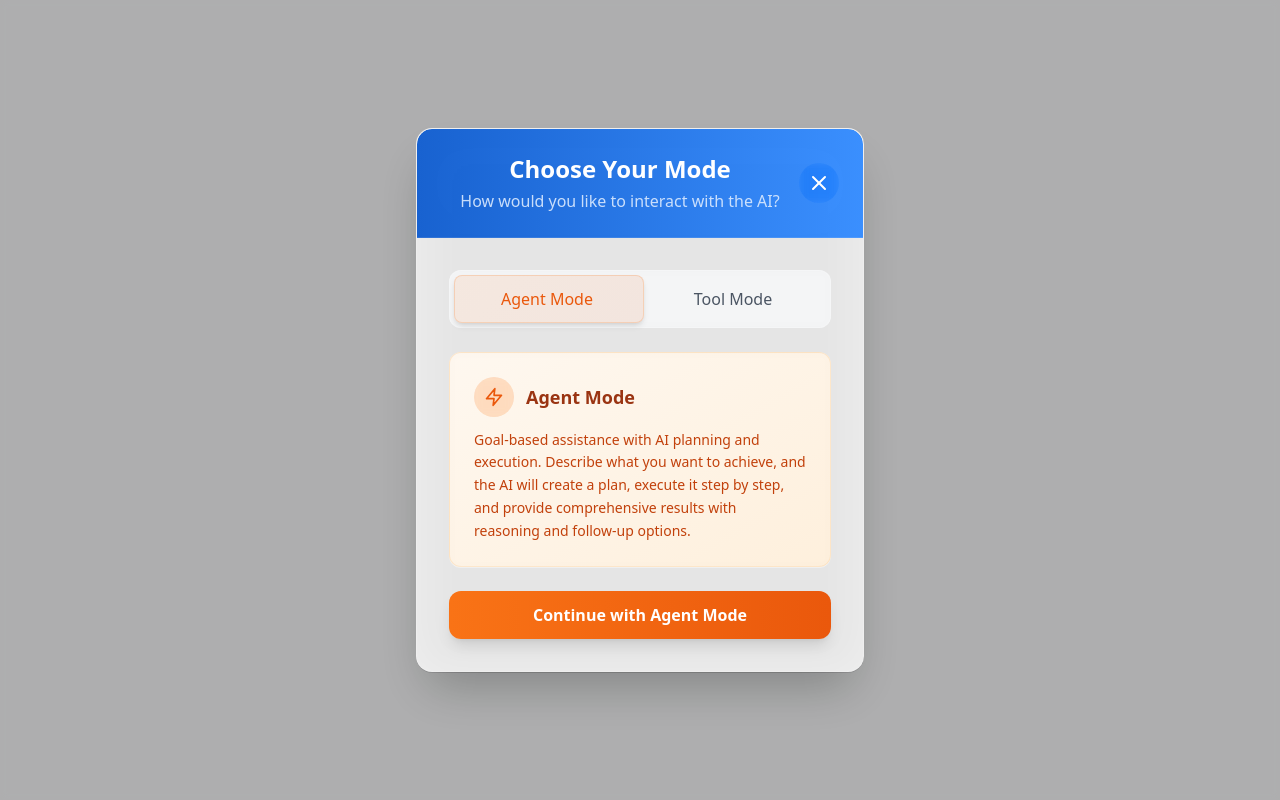
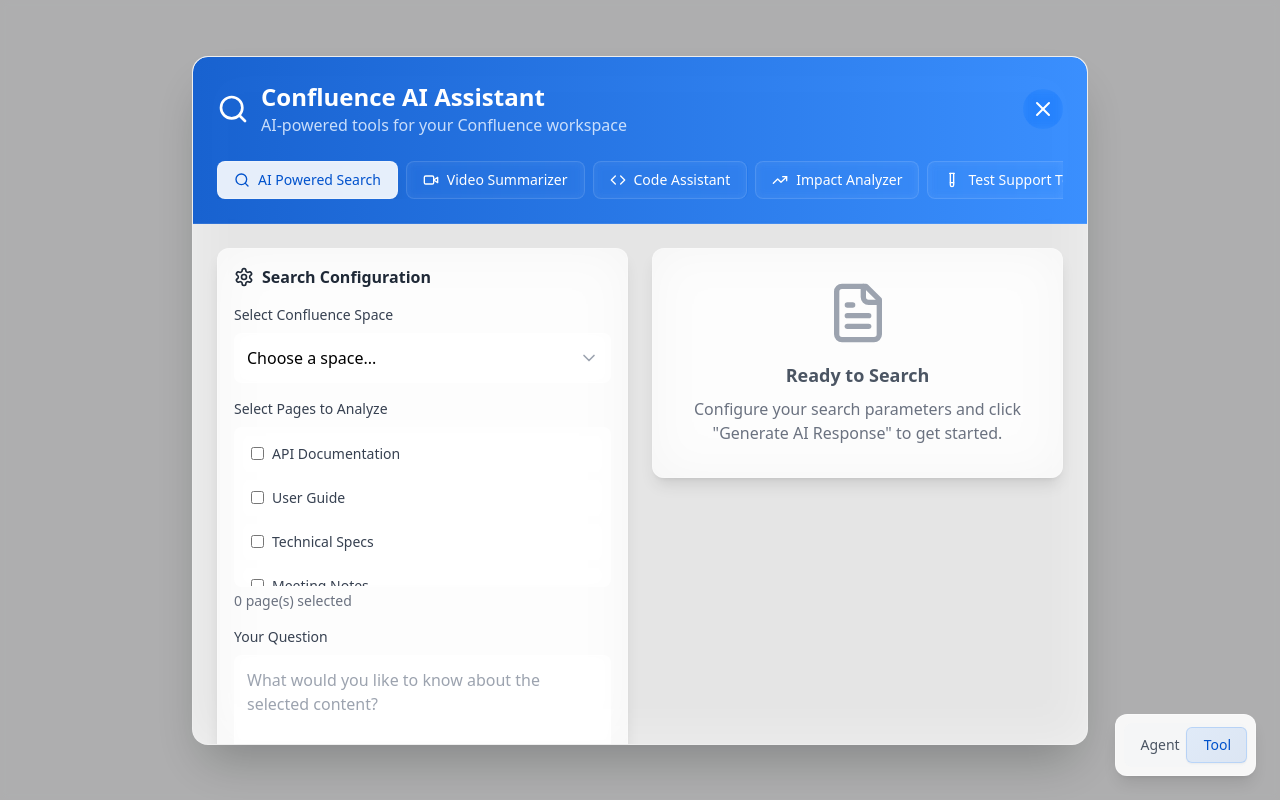
Before and after one commit to GaneshEEE/UI, a React (Vite) app: page / in a window 1280 px wide. Both pictures are taken after a click on the button "C.AIA". Built offline with nearby package versions, Linux system fonts and the light colour scheme.

Commit message:
Fix default mode selection and launcher theme

```diff
--- a/src/App.tsx
+++ b/src/App.tsx
@@ -15,7 +15,7 @@ export type AppMode = 'agent' | 'tool' | null;
 function App() {
   const [activeFeature, setActiveFeature] = useState<FeatureType>(null);
   const [isAppOpen, setIsAppOpen] = useState(false);
-  const [appMode, setAppMode] = useState<AppMode>(null);
+  const [appMode, setAppMode] = useState<AppMode>('tool'); // Default to tool mode
 
   const renderActiveFeature = () => {
     switch (activeFeature) {
@@ -38,13 +38,13 @@ function App() {
 
   const handleLauncherClick = () => {
     setIsAppOpen(true);
-    // Don't set a default feature, let user choose mode first
+    setActiveFeature('search'); // Default to search for tool mode
   };
 
   const handleAppClose = () => {
     setIsAppOpen(false);
     setActiveFeature(null);
-    setAppMode(null);
+    setAppMode('tool'); // Reset to tool mode
   };
 
   const handleModeSelect = (mode: AppMode) => {
@@ -57,20 +57,30 @@ function App() {
   return (
     <div className="min-h-screen bg-gray-50 p-4">
       {!isAppOpen && (
-        <CircularLauncher onClick={handleLauncherClick} />
+        <CircularLauncher onClick={handleLauncherClick} isAgentMode={appMode === 'agent'} />
       )}
 
       {isAppOpen && (
         <div>
-          {!appMode ? (
-            <ModeSelector onModeSelect={handleModeSelect} onClose={handleAppClose} />
-          ) : appMode === 'agent' ? (
+          {appMode === 'agent' ? (
             <AgentMode onClose={handleAppClose} onModeSelect={setAppMode} />
-          ) : appMode === 'tool' && activeFeature ? (
+          ) : activeFeature ? (
             renderActiveFeature()
-          ) : appMode === 'tool' ? (
+          ) : (
             <AIPoweredSearch onClose={handleAppClose} onFeatureSelect={setActiveFeature} />
-          ) : null}
+          )}
+
+          {/* Mode Selector - Show as overlay when switching modes */}
+          {isAppOpen && (
+            <div className="fixed bottom-6 right-6 z-50">
+              <ModeSelector
+                onModeSelect={handleModeSelect}
+                onClose={() => {}}
+                currentMode={appMode}
+                isOverlay={true}
+              />
+            </div>
+          )}
         </div>
       )}
     </div>
--- a/src/components/ModeSelector.tsx
+++ b/src/components/ModeSelector.tsx
@@ -5,21 +5,72 @@ import { AppMode } from '../App';
 interface ModeSelectorProps {
   onModeSelect: (mode: AppMode) => void;
   onClose: () => void;
+  currentMode?: AppMode;
+  isOverlay?: boolean;
 }
 
-const ModeSelector: React.FC<ModeSelectorProps> = ({ onModeSelect, onClose }) => {
-  const [selectedMode, setSelectedMode] = useState<'agent' | 'tool'>('agent');
+const ModeSelector: React.FC<ModeSelectorProps> = ({ onModeSelect, onClose, currentMode = 'tool', isOverlay = false }) => {
+  const [selectedMode, setSelectedMode] = useState<'agent' | 'tool'>(currentMode === 'agent' ? 'agent' : 'tool');
 
   const handleModeChange = (mode: 'agent' | 'tool') => {
     setSelectedMode(mode);
+    if (isOverlay) {
+      // Immediately switch mode when in overlay
+      onModeSelect(mode);
+    }
   };
 
   const handleConfirm = () => {
+    if (!isOverlay) {
       onModeSelect(selectedMode);
+    }
   };
 
+  if (isOverlay) {
     return (
-    <div className="fixed inset-0 bg-black/30 backdrop-blur-sm flex items-center justify-center z-40 p-4 animate-fadeIn">
+      <div className="bg-white/90 backdrop-blur-xl border border-white/30 rounded-xl shadow-lg p-2">
+        <div className="relative bg-gray-100/80 backdrop-blur-sm rounded-lg p-1">
+          <div
+            className={`absolute top-1 bottom-1 w-1/2 bg-white rounded-md shadow-sm transition-all duration-300 ease-out ${
+              selectedMode === 'agent' ? 'left-1' : 'left-1/2'
+            }`}
+            style={{
+              background: selectedMode === 'agent'
+                ? 'linear-gradient(135deg, rgba(249, 115, 22, 0.1) 0%, rgba(234, 88, 12, 0.1) 100%)'
+                : 'linear-gradient(135deg, rgba(38, 132, 255, 0.1) 0%, rgba(0, 82, 204, 0.1) 100%)',
+              borderColor: selectedMode === 'agent' ? 'rgba(249, 115, 22, 0.2)' : 'rgba(38, 132, 255, 0.2)',
+              borderWidth: '1px'
+            }}
+          />
+
+          <div className="relative flex">
+            <button
+              onClick={() => handleModeChange('agent')}
+              className={`flex-1 py-2 px-3 text-center font-medium transition-all duration-300 rounded-md text-sm ${
+                selectedMode === 'agent'
+                  ? 'text-orange-600 z-10'
+                  : 'text-gray-600 hover:text-gray-800'
+              }`}
+            >
+              Agent
+            </button>
+            <button
+              onClick={() => handleModeChange('tool')}
+              className={`flex-1 py-2 px-3 text-center font-medium transition-all duration-300 rounded-md text-sm ${
+                selectedMode === 'tool'
+                  ? 'text-confluence-blue z-10'
+                  : 'text-gray-600 hover:text-gray-800'
+              }`}
+            >
+              Tool
+            </button>
+          </div>
+        </div>
+      </div>
+    );
+  }
+  return (
+    <div className="fixed inset-0 bg-black/30 backdrop-blur-sm flex items-center justify-center z-40 p-4">
       <div className="bg-white/80 backdrop-blur-xl border border-white/20 rounded-2xl shadow-2xl w-full max-w-md overflow-hidden animate-slideInUp">
         {/* Header */}
         <div className="bg-gradient-to-r from-confluence-blue/90 to-confluence-light-blue/90 backdrop-blur-xl p-6 text-white border-b border-white/10">
@@ -109,6 +160,7 @@ const ModeSelector: React.FC<ModeSelectorProps> = ({ onModeSelect, onClose }) =>
           </div>
 
           {/* Confirm Button */}
+          {!isOverlay && (
             <button
               onClick={handleConfirm}
               className={`w-full py-3 px-6 rounded-xl font-semibold text-white transition-all duration-300 hover:scale-105 shadow-lg ${
@@ -119,6 +171,7 @@ const ModeSelector: React.FC<ModeSelectorProps> = ({ onModeSelect, onClose }) =>
             >
               Continue with {selectedMode === 'agent' ? 'Agent' : 'Tool'} Mode
             </button>
+          )}
         </div>
       </div>
     </div>
```
Lines whose indentation alone changed are shown as unchanged.
